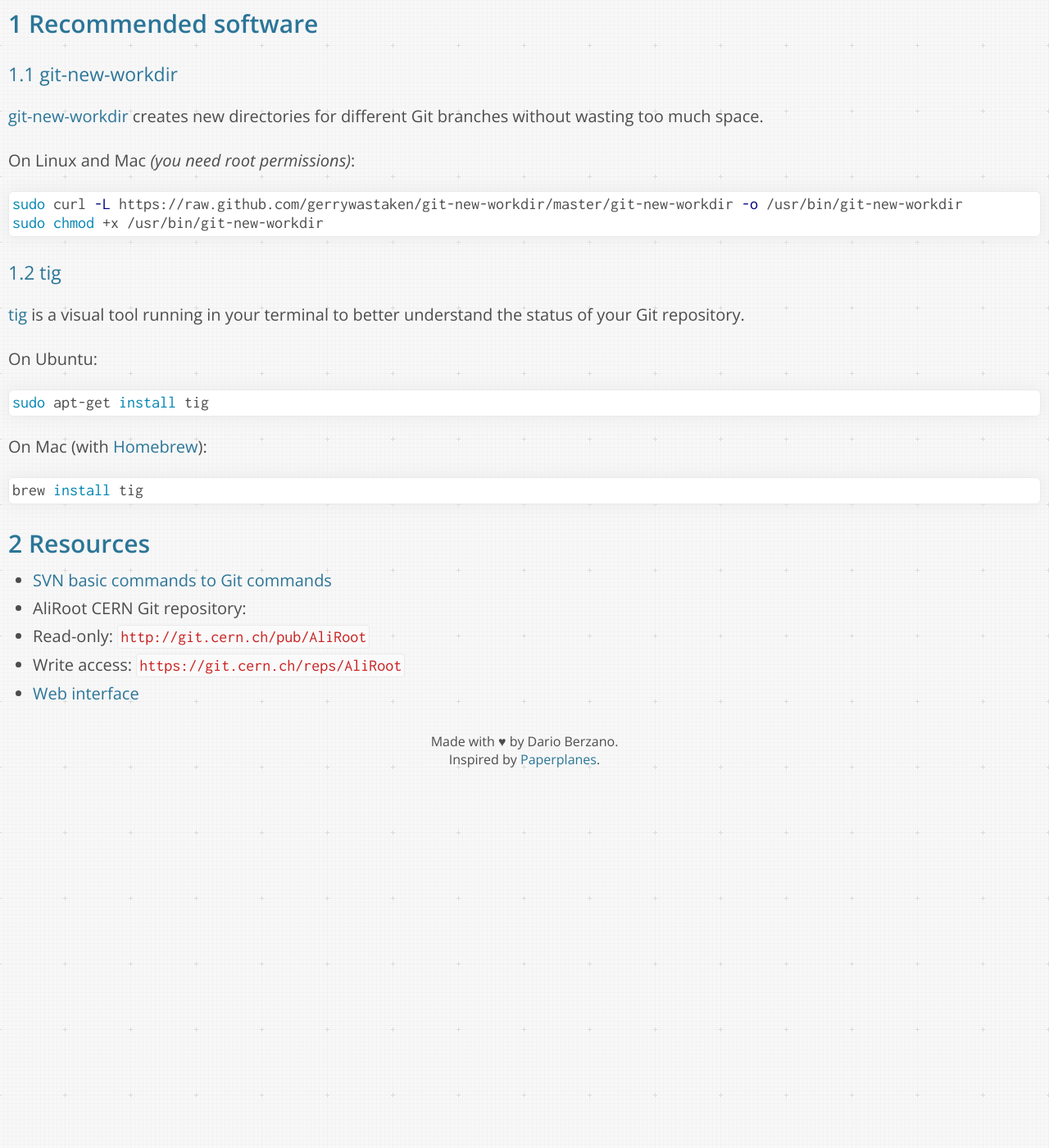
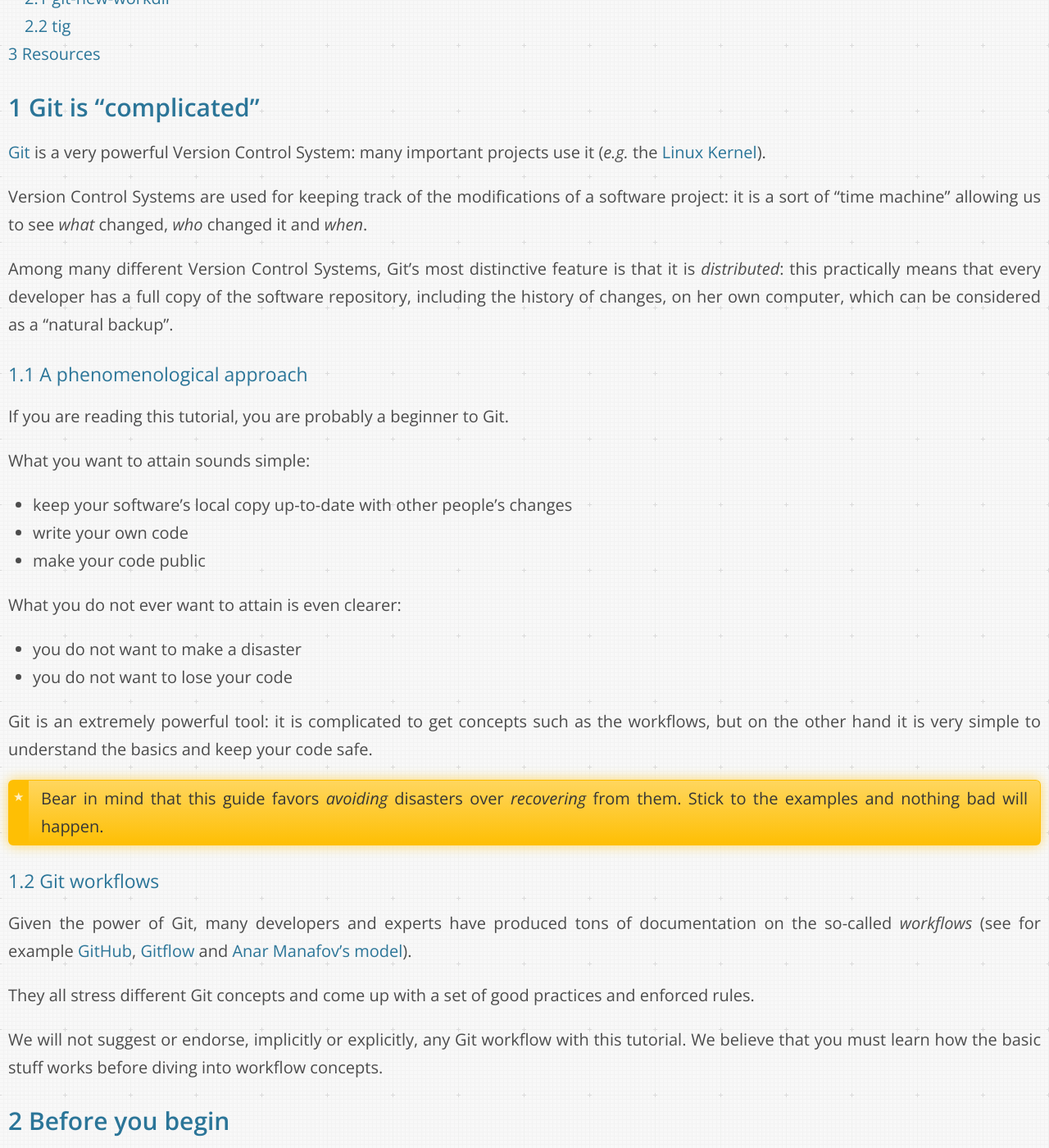
Before and after one commit to dberzano/dberzano.github.io, a Jekyll site: the page built from alice/git.md, in a window 1280 px wide and 1400 px high, scrolled down 425 px. Shown: the whole window at 82% size. Built offline with Jekyll 4.4.1, drawn with Linux system fonts in a browser that asks for light colours; Markdown is read by kramdown in place of the engine named in the settings; before the commit the page ends 1387 px from its top, so only the background shows below that; some of the changed text lies outside the part shown.

Commit message:
GitTut: introduction

```diff
--- a/alice/git.md
+++ b/alice/git.md
@@ -7,8 +7,71 @@ parnumbers: true
 ---
 
 
-Recommended software
+Git is "complicated"
 --------------------
+
+[Git](http://git-scm.com/) is a very powerful Version Control System:
+many important projects use it (*e.g.* the
+[Linux Kernel](http://git.kernel.org/cgit/linux/kernel/git/torvalds/linux.git)).
+
+Version Control Systems are used for keeping track of the
+modifications of a software project: it is a sort of "time machine"
+allowing us to see *what* changed, *who* changed it and *when*.
+
+Among many different Version Control Systems, Git's most distinctive
+feature is that it is *distributed*: this practically means that every
+developer has a full copy of the software repository, including the
+history of changes, on her own computer, which can be considered as
+a "natural backup".
+
+
+### A phenomenological approach
+
+If you are reading this tutorial, you are probably a beginner to Git.
+
+What you want to attain sounds simple:
+
+* keep your software's local copy up-to-date with other people's
+  changes
+* write your own code
+* make your code public
+
+What you **do not ever** want to attain is even clearer:
+
+* you do not want to make a disaster
+* you do not want to lose your code
+
+Git is an extremely powerful tool: it is complicated to get concepts
+such as the workflows, but on the other hand it is very simple to
+understand the basics and keep your code safe.
+
+> Bear in mind that this guide favors *avoiding* disasters over
+> *recovering* from them. Stick to the examples and nothing bad will
+> happen.
+
+
+### Git workflows
+
+Given the power of Git, many developers and experts have produced tons
+of documentation on the so-called *workflows* (see for example
+[GitHub](https://guides.github.com/introduction/flow/index.html),
+[Gitflow](http://nvie.com/posts/a-successful-git-branching-model/) and
+[Anar Manafov's model](https://github.com/AnarManafov/GitWorkflow/blob/master/GitWorkflow.markdown)).
+
+They all stress different Git concepts and come up with a set of good
+practices and enforced rules.
+
+**We will not suggest or endorse, implicitly or explicitly, any Git
+workflow with this tutorial.** We believe that you must learn how the
+basic stuff works before diving into workflow concepts.
+
+
+Before you begin
+----------------
+
+You must have Git on your computer. In addition, we recommend you have
+`git-new-workdir` and `tig` installed.
+
 
 ### git-new-workdir
 
```
